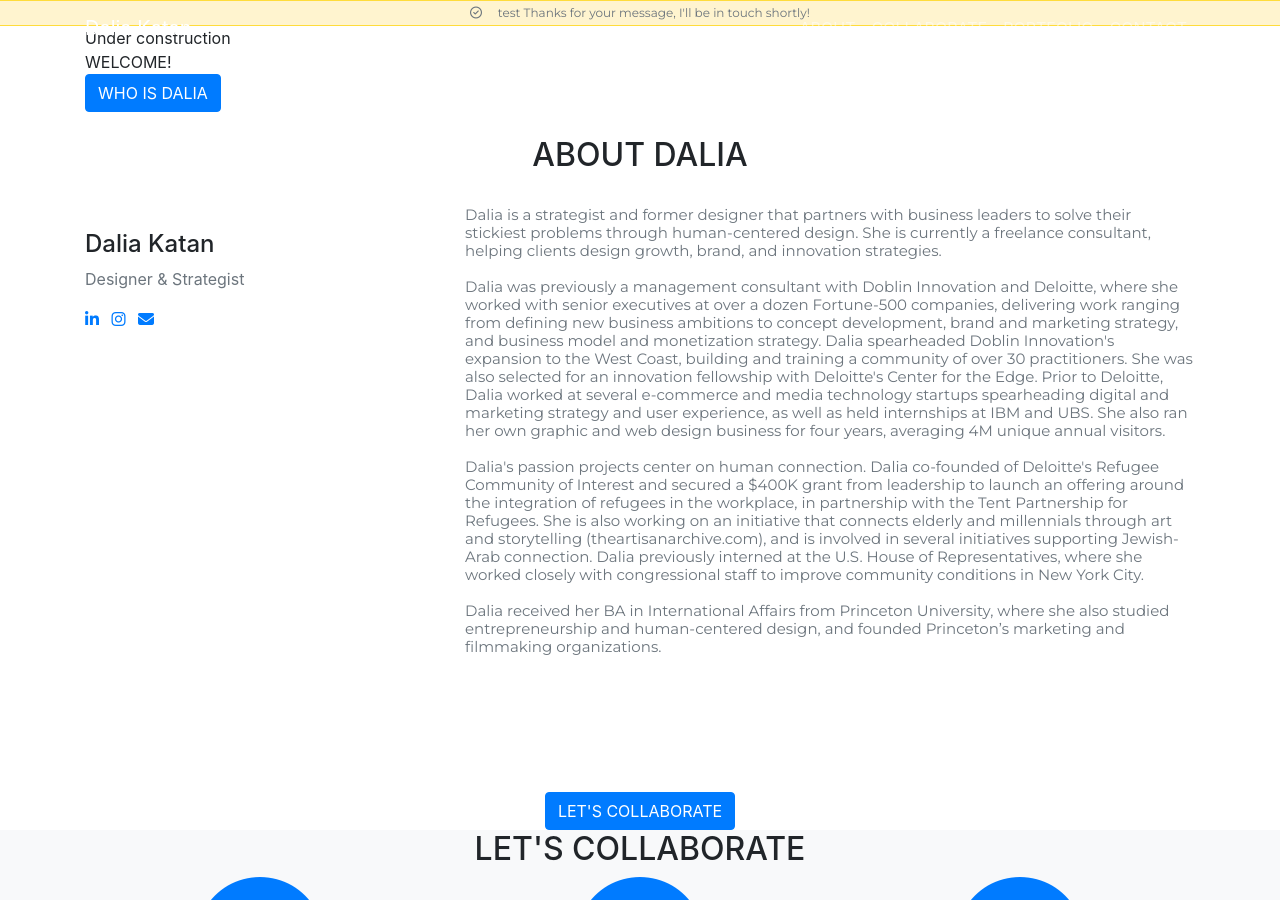
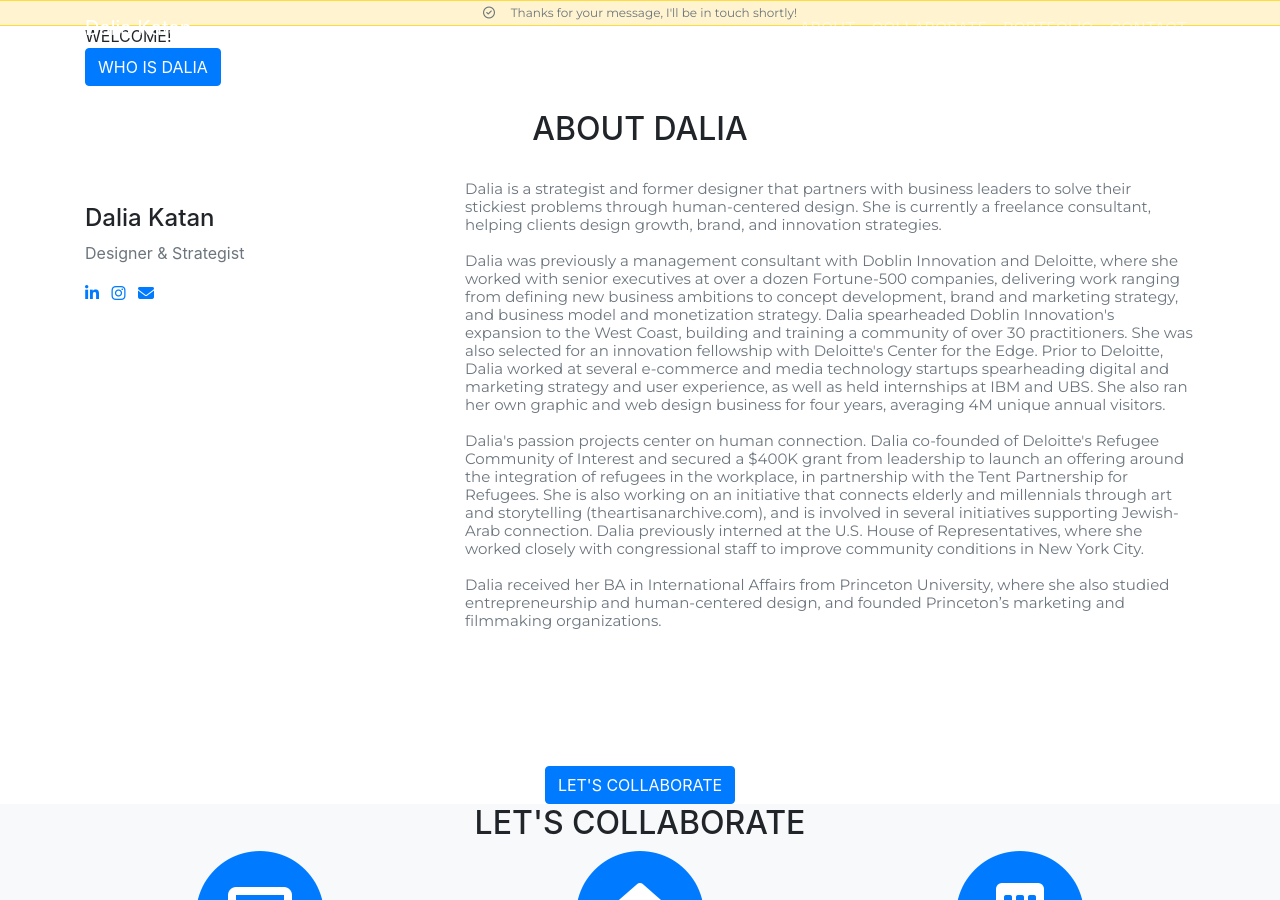
Before and after one commit to dalkat/dalkat.github.io, a Jekyll site: the page built from thanks.md, in a window 1280 px wide and 900 px high. Built offline with Jekyll 4.4.1, drawn with Linux system fonts in a browser that asks for light colours; nearby versions of some CDN libraries; some web fonts are replaced; library files that are not in the unit come from our copies.

```diff
--- a/_layouts/default.html
+++ b/_layouts/default.html
@@ -31,11 +31,6 @@
   </head>
 
   <body id="page-top">
-    {% assign ws = '' %}
-    {%- if page.layout == 'thanks' -%}
-     <div class="text-muted" style="z-index: 99; background-color: #fff4cf; width: 100%; height: 26px; padding: 3px; vertical-align: middle; color: white; text-align:center; font-size:12px; border-top:1px #ffdc3b solid; border-bottom: 1px #ffdc3b solid; font-family: 'Montserrat', 'Helvetica Neue', Helvetica, Arial, sans-serif; font-weight:normal;"><i class="fa fa-check-circle-o" aria-hidden="true"></i> &nbsp; &nbsp; test Thanks for your message, I'll be in touch shortly!</div>
-
-    {%- endif -%}
 
     <!-- Navigation -->
     <nav class="navbar navbar-expand-lg navbar-dark fixed-top" id="mainNav">
@@ -155,6 +150,11 @@
     <script src="{{ assets_path }}js/agency.min.js"></script>
 
 
+    {% assign ws = '' %}
+    {%- if page.layout == 'thanks' -%}
+     <div class="text-muted" style="z-index: 99; position: absolute; right: 0; top: 0; background-color: #fff4cf; width: 100%; height: 26px; padding: 3px; vertical-align: middle; color: white; text-align:center; font-size:12px; border-top:1px #ffdc3b solid; border-bottom: 1px #ffdc3b solid; font-family: 'Montserrat', 'Helvetica Neue', Helvetica, Arial, sans-serif; font-weight:normal;"><i class="fa fa-check-circle-o" aria-hidden="true"></i> &nbsp; &nbsp; Thanks for your message, I'll be in touch shortly!</div>
+
+    {%- endif -%}
 
   </body>
 
```
